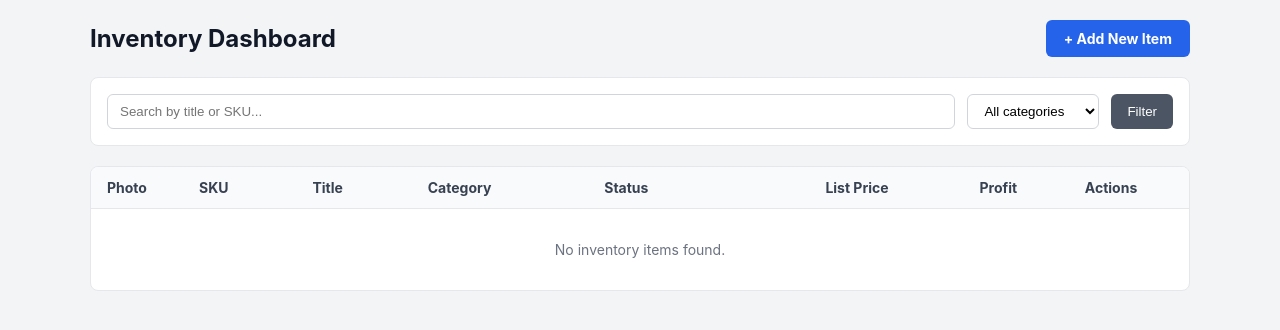
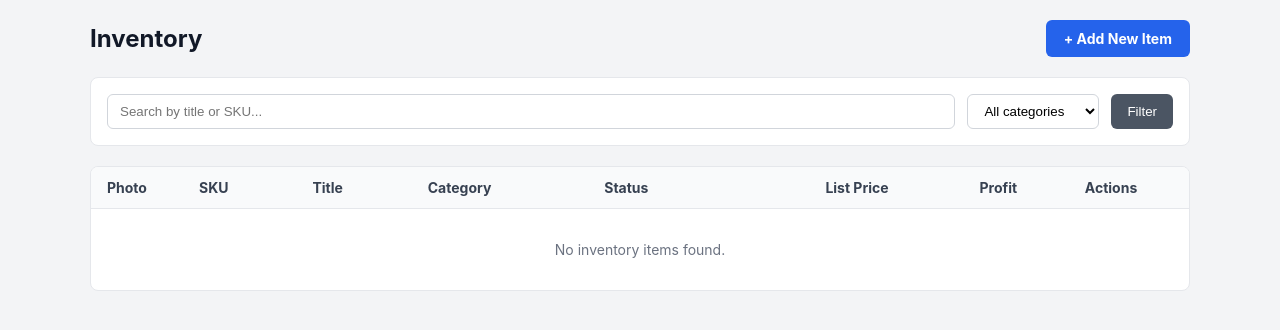
Before and after one commit to swtechsolutions/ebay-inventory-dashboard, a Flask app: page / in a window 1280 px wide. Shown: the part 61-391 px from the top of the page. Run offline with Flask 3, Linux system fonts and the light colour scheme; data that the repository does not hold is empty.

Commit message:
Rename main page heading to Inventory
Co-Authored-By: Claude Opus 5.5 <noreply@anthropic.com>

```diff
--- a/templates/index.html
+++ b/templates/index.html
@@ -6,7 +6,7 @@
 
     <!-- Top Header & Actions -->
     <div style="display: flex; justify-content: space-between; align-items: center; margin-bottom: 20px;">
-        <h1 style="font-size: 24px; color: #111827; margin: 0;">Inventory Dashboard</h1>
+        <h1 style="font-size: 24px; color: #111827; margin: 0;">Inventory</h1>
         <a href="{{ url_for('add_item') }}" style="background-color: #2563eb; color: #ffffff; padding: 10px 18px; border-radius: 6px; text-decoration: none; font-weight: bold; font-size: 14px;">
             + Add New Item
         </a>
```
